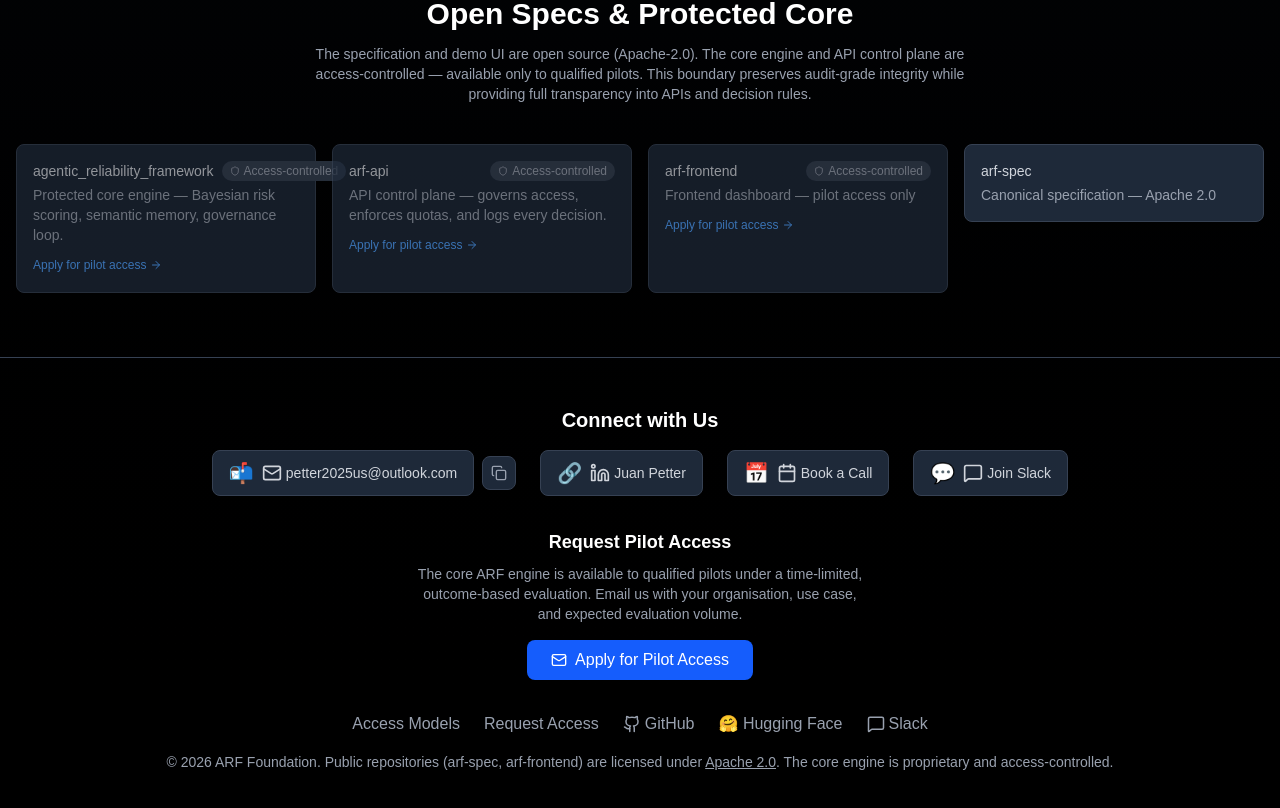
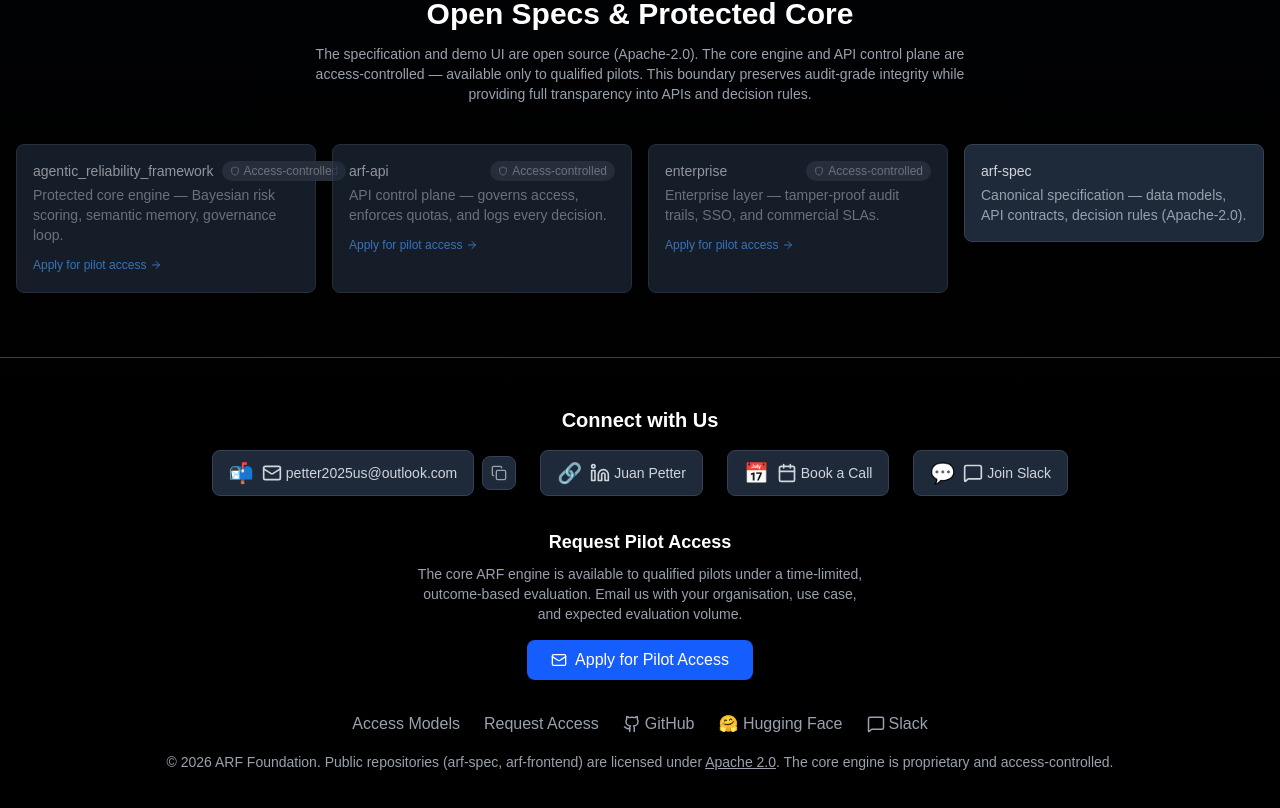
Before and after one commit to arf-foundation/arf-frontend, a Next.js app: page / in a window 1280 px wide. Shown: the part 4755-5563 px from the top of the page. Built offline with nearby package versions, Linux system fonts and the light colour scheme; no server answers.

Commit message:
Fix text formatting and update repository descriptions

```diff
--- a/app/page.tsx
+++ b/app/page.tsx
@@ -656,9 +656,9 @@ export default function LandingPage() {
           Open Specs &amp; Protected Core
         </h2>
         <p className="text-gray-400 text-center text-sm max-w-2xl mx-auto mb-10">
-          The specification and demo UI are open source (Apache&#8209;2.0). The core
-          engine and API control plane are access&#8209;controlled — available only to
-          qualified pilots. This boundary preserves audit&#8209;grade integrity while
+          The specification and demo UI are open source (Apache‑2.0). The core
+          engine and API control plane are access‑controlled — available only to
+          qualified pilots. This boundary preserves audit‑grade integrity while
           providing full transparency into APIs and decision rules.
         </p>
         <div className="grid grid-cols-1 sm:grid-cols-2 lg:grid-cols-4 gap-4">
@@ -675,14 +675,14 @@ export default function LandingPage() {
             isPrivate
           />
           <RepoCard
-            name="arf-frontend"
-            desc="Frontend dashboard — pilot access only"
-            url="https://github.com/arf-foundation/arf-frontend"
+            name="enterprise"
+            desc="Enterprise layer — tamper‑proof audit trails, SSO, and commercial SLAs."
+            url="https://github.com/arf-foundation/enterprise"
             isPrivate
           />
           <RepoCard
             name="arf-spec"
-            desc="Canonical specification — Apache 2.0"
+            desc="Canonical specification — data models, API contracts, decision rules (Apache‑2.0)."
             url="https://github.com/arf-foundation/arf-spec"
           />
         </div>
```
